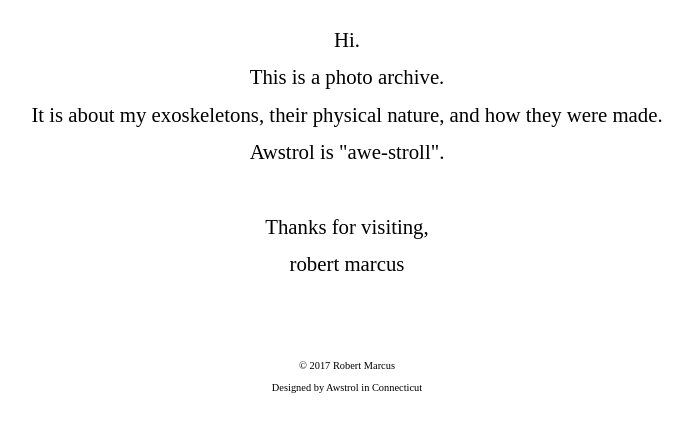
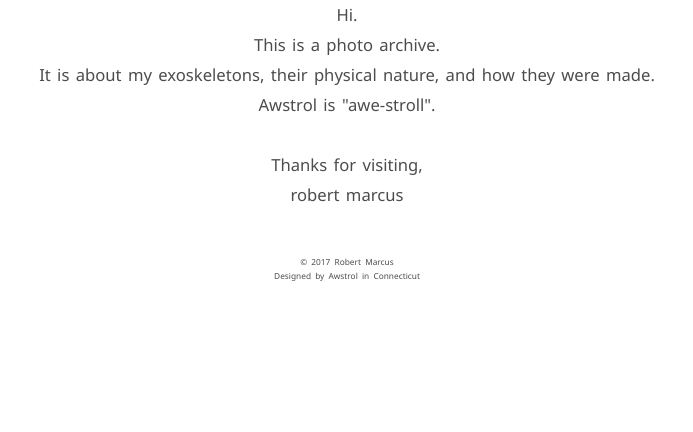
Before and after one commit to awstrol/sitebeta, a Jekyll site: the page built from index.html, in a window 1280 px wide. Shown: the top 432 px of the page, without its empty margins (293-986 px from the left). Built offline with Jekyll 4.4.1, drawn with Linux system fonts in a browser that asks for light colours.

Commit message:
Update head.html

```diff
--- a/_includes/head.html
+++ b/_includes/head.html
@@ -1,3 +1,4 @@
 <head>
   <link href="https://fonts.googleapis.com/css?family=Noto+Sans" rel="stylesheet">
+  <link rel="stylesheet" href="{{ "/css/main.css" | prepend: site.project }}">
 </head>
```
